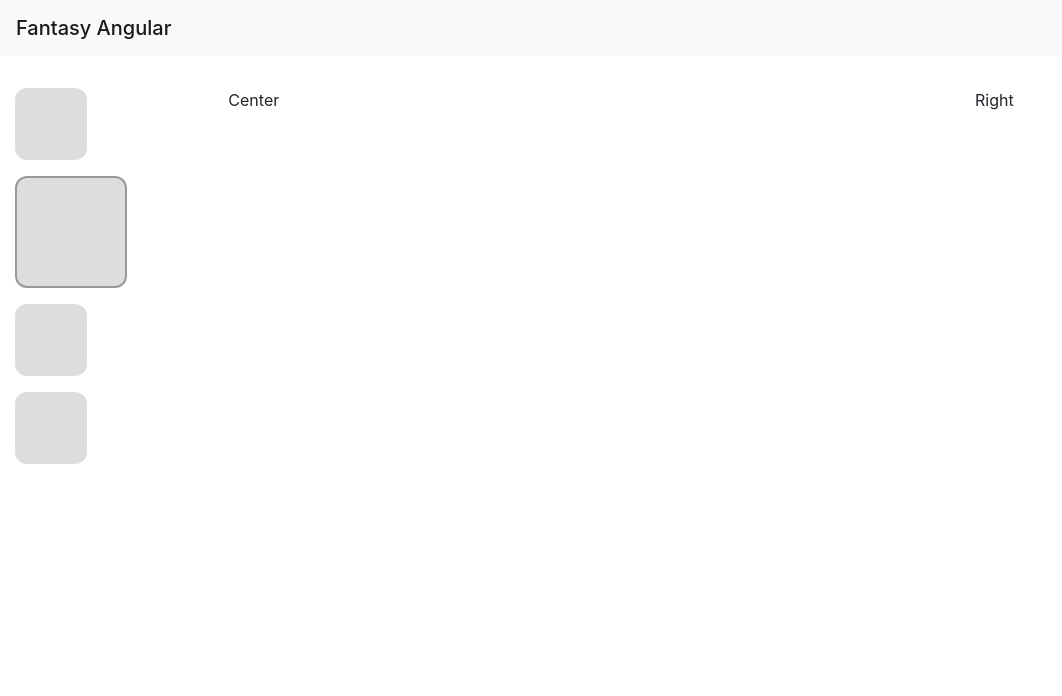
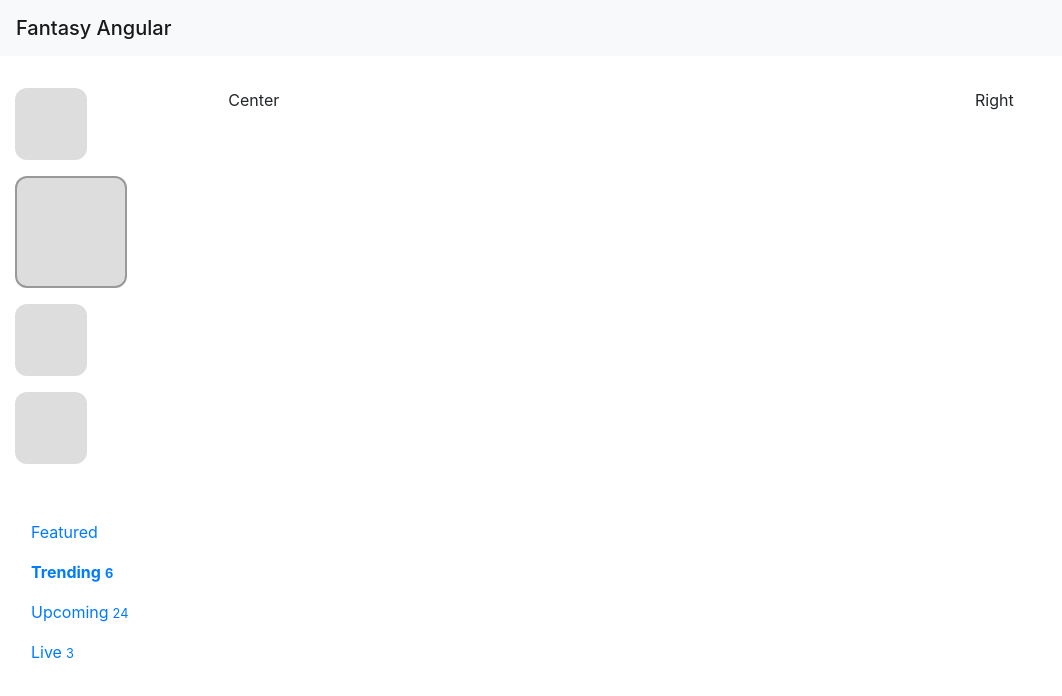
Before and after one commit to thisisabhinay/fantasy-angular, an Angular app: page / in a window 1280 px wide. Shown: the top 696 px of the page, without its empty margins (0-1062 px from the left). Built offline with nearby package versions, Linux system fonts and the light colour scheme.

Commit message:
Create component 'Navigation/Page'

```diff
--- a/src/app/app.module.ts
+++ b/src/app/app.module.ts
@@ -7,6 +7,7 @@ import { HeaderComponent } from './navigation/header/header.component';
 import { DashboardComponent } from './page/dashboard/dashboard.component';
 import { SportsComponent } from './navigation/sports/sports.component';
 import { SportComponent } from './tile/sport/sport.component';
+import { PageComponent } from './navigation/page/page.component';
 
 @NgModule({
   declarations: [
@@ -14,7 +15,8 @@ import { SportComponent } from './tile/sport/sport.component';
     HeaderComponent,
     DashboardComponent,
     SportsComponent,
-    SportComponent
+    SportComponent,
+    PageComponent
   ],
   imports: [
     BrowserModule,
--- /dev/null
+++ b/src/app/navigation/page/page.component.html
@@ -0,0 +1,14 @@
+<ul class="nav flex-column navigation-page">
+    <li class="nav-item navigation-page__anchor">
+        <a class="nav-link" href="#">Featured</a>
+    </li>
+    <li class="nav-item navigation-page__anchor navigation-page__anchor--active">
+        <a class="nav-link" href="#">Trending<small class="navigation-page__count">6</small></a>
+    </li>
+    <li class="nav-item navigation-page__anchor">
+        <a class="nav-link" href="#">Upcoming<small class="navigation-page__count">24</small></a>
+    </li>
+    <li class="nav-item navigation-page__anchor">
+        <a class="nav-link" href="#">Live<small class="navigation-page__count">3</small></a>
+    </li>
+</ul>
--- /dev/null
+++ b/src/app/navigation/page/page.component.sass
@@ -0,0 +1,12 @@
+.navigation-page
+    padding: 32px 0 0 0
+
+    .navigation-page__anchor
+        &--active
+            font-weight: 700
+
+            .navigation-page__count
+                font-weight: 700
+
+    .navigation-page__count
+        padding: 0 0 0 4px
--- /dev/null
+++ b/src/app/navigation/page/page.component.ts
@@ -0,0 +1,15 @@
+import { Component, OnInit } from '@angular/core';
+
+@Component({
+  selector: 'app-page',
+  templateUrl: './page.component.html',
+  styleUrls: ['./page.component.sass']
+})
+export class PageComponent implements OnInit {
+
+  constructor() { }
+
+  ngOnInit(): void {
+  }
+
+}
--- a/src/app/page/dashboard/dashboard.component.html
+++ b/src/app/page/dashboard/dashboard.component.html
@@ -1,6 +1,7 @@
 <div class="row dashboard">
     <div class="col-2">
         <app-sports></app-sports>
+        <app-page></app-page>
     </div>
     <div class="col-7">
         Center
```
Also changed, not shown: 1 other file (tests, documents, lock files or other folders).
